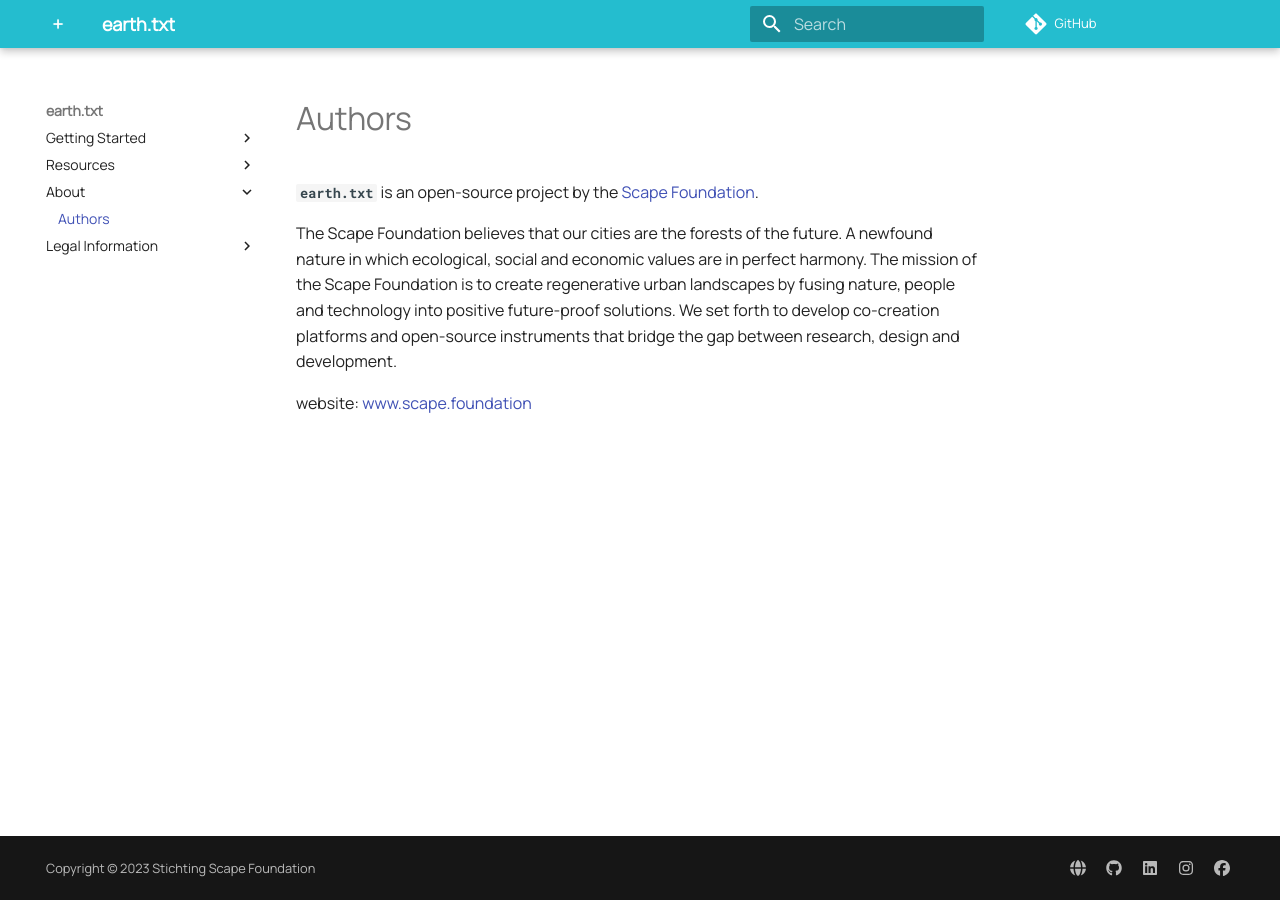
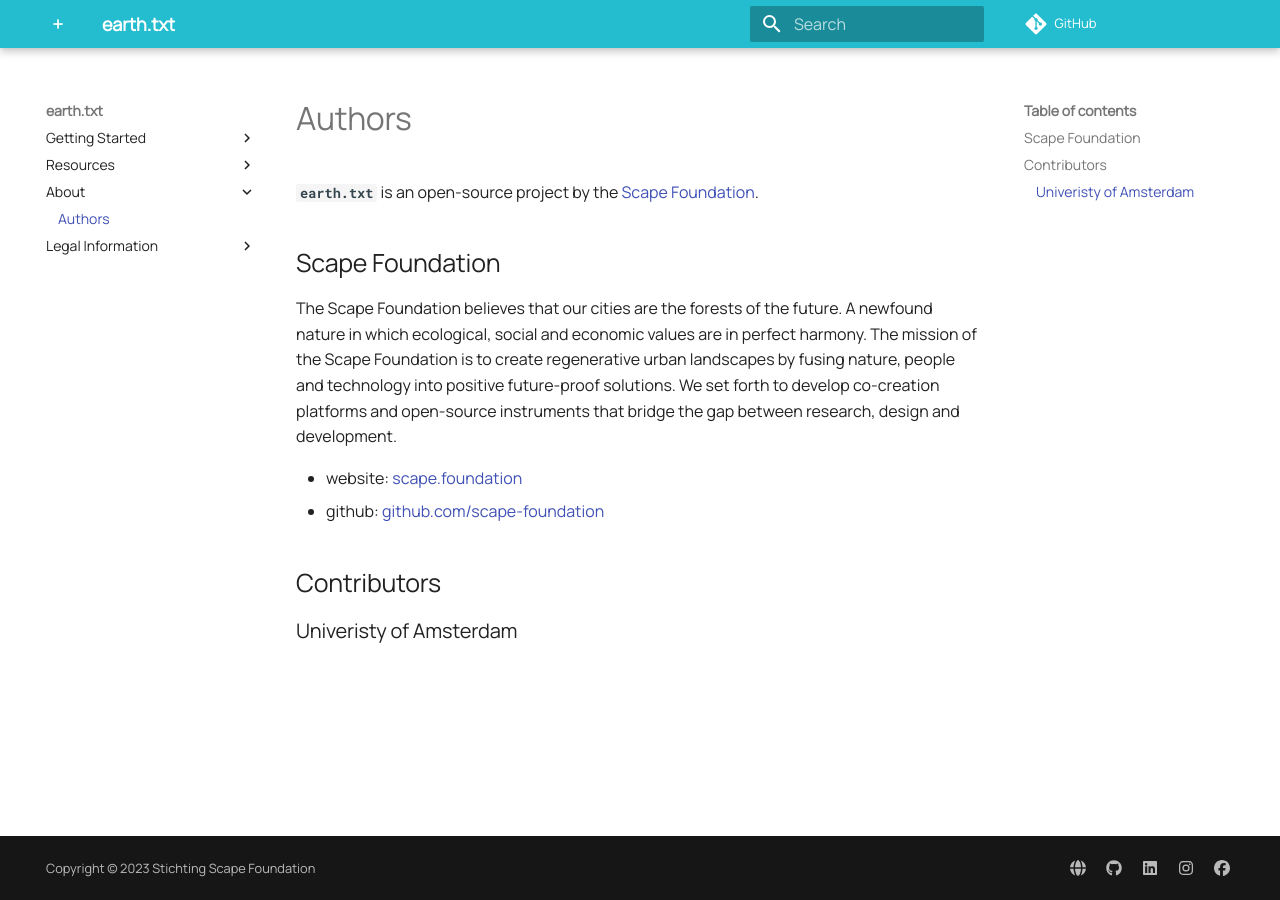
Before and after one commit to scape-foundation/earth-txt, an MkDocs documentation site: the page built from docs/about/authors.md, in a window 1280 px wide. Built offline with MkDocs 1.6.1 and Material for MkDocs 9.7.7, drawn with Linux system fonts in a browser that asks for light colours; comment, search, counter and statistics services are not loaded.

Commit message:
Update authors.md

```diff
--- a/docs/about/authors.md
+++ b/docs/about/authors.md
@@ -2,6 +2,14 @@
 
 **`earth.txt`** is an open-source project by the [Scape Foundation](https://www.scape.foundation "Scape Foundation website").
 
+## Scape Foundation
+
 The Scape Foundation believes that our cities are the forests of the future. A newfound nature in which ecological, social and economic values are in perfect harmony. The mission of the Scape Foundation is to create regenerative urban landscapes by fusing nature, people and technology into positive future-proof solutions. We set forth to develop co-creation platforms and open-source instruments that bridge the gap between research, design and development.
 
-website: [www.scape.foundation](https://www.scape.foundation "Scape Foundation website")
+- website: [scape.foundation](https://www.scape.foundation "Scape Foundation website")
+- github: [github.com/scape-foundation](https://github.com/scape-foundation "Scape Foundation Github")
+
+
+## Contributors
+
+### Univeristy of Amsterdam
```
